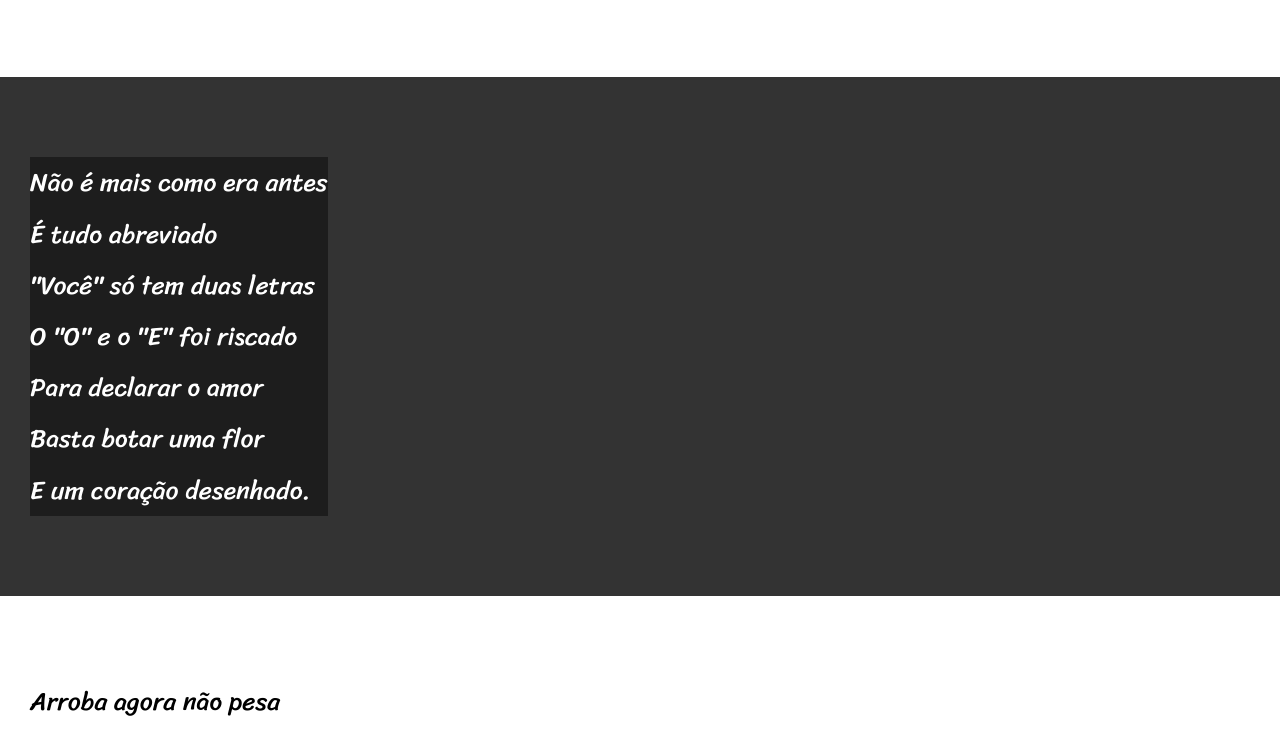
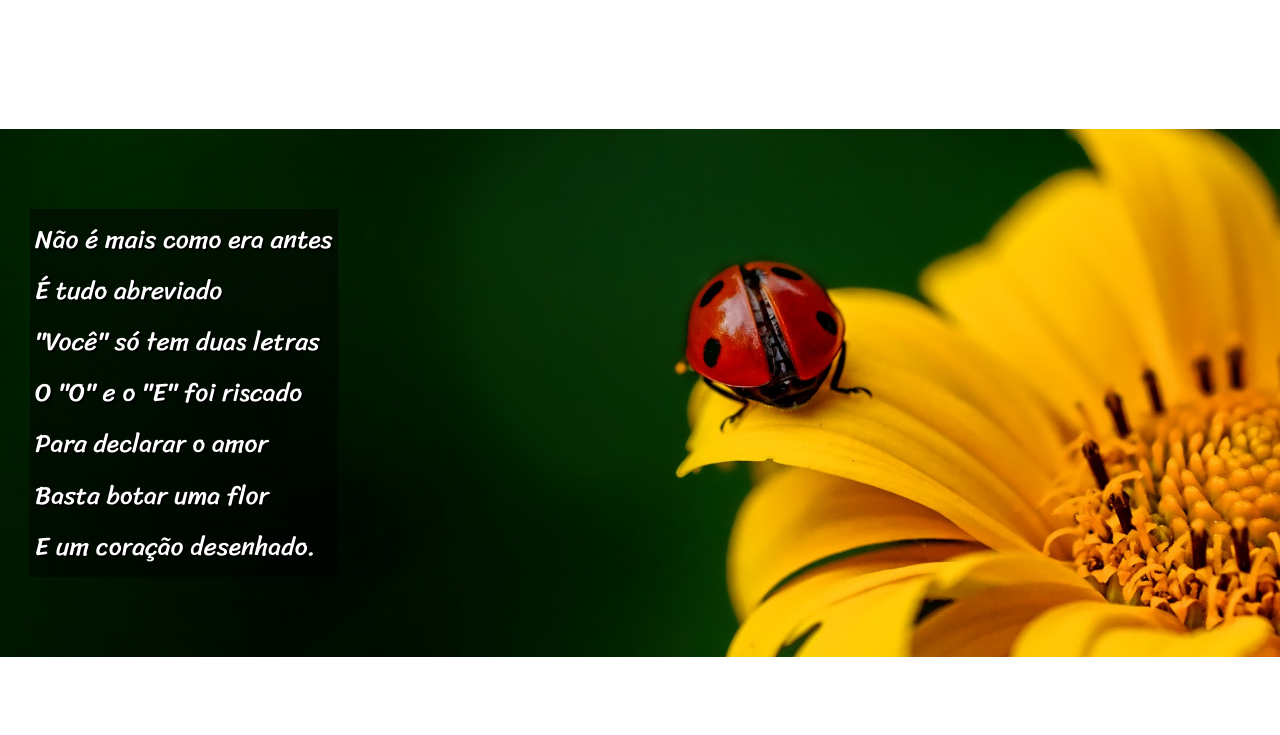
Before and after one commit to Heloisa-Moraes/Projeto-Cordel, a plain HTML site: page index.html in a window 1280 px wide. Shown: the part 701-1436 px from the top of the page. Drawn offline with Linux system fonts and the light colour scheme.

Commit message:
projeto finalizado, só falta  fazer a hospedagem.

```diff
--- a/estilo.css
+++ b/estilo.css
@@ -69,11 +69,30 @@ section.normal {
 section.imagem {
     background-color: rgb(51, 51, 51);
     color: white;
+    box-shadow: inset 6px 6px 13px 0 px rgba(0, 0, 0, 0.829);
+    background-size: cover;
+    background-attachment: fixed;
+}
+section.imagem >p {
+    background-color: rgba(0, 0, 0, 0.466);
+    display: inline-block;
+    text-shadow:2px 2px 0px black ;
+    padding: 5px;
+}
+
+section >p {
+    padding-bottom: 2em;
+}
+
+section#img01 {
+    background-image: url(imagens/background001.jpg);
+    background-position: right center;
 
 }
-section.imagem >p {
-    background-color: rgba(0, 0, 0, 0.438);
-    display: inline-block;
+
+section#img02 {
+    background-image: url(imagens/background002.jpg);
+    background-position: right center;
 }
 
 footer /* rodapé*/ {
--- a/index.html
+++ b/index.html
@@ -30,7 +30,7 @@
     </section>
 
 
-    <section class="imagem">
+    <section class="imagem" id="img01">
         <p>
             Não é mais como era antes <br>
             É tudo abreviado <br>
@@ -66,7 +66,7 @@
 
 
 
-    <section class="imagem">
+    <section class="imagem" id="img02">
         <p>
             Tenho saudade das cartas<br>
             Escritas com a própria mão<br>
```
